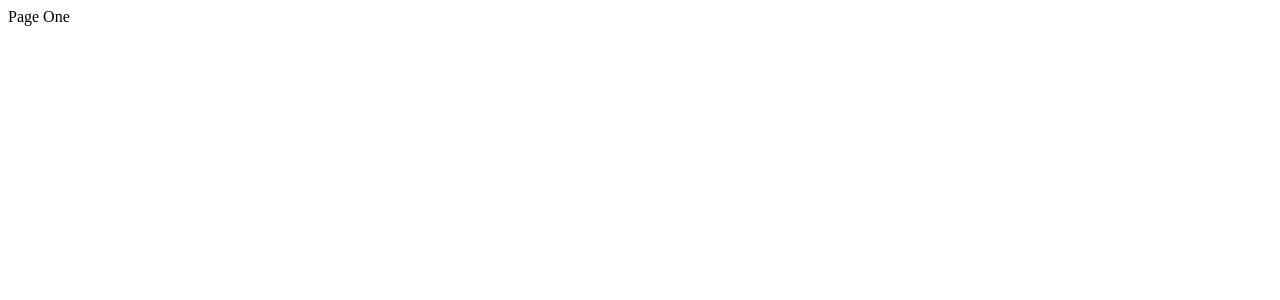
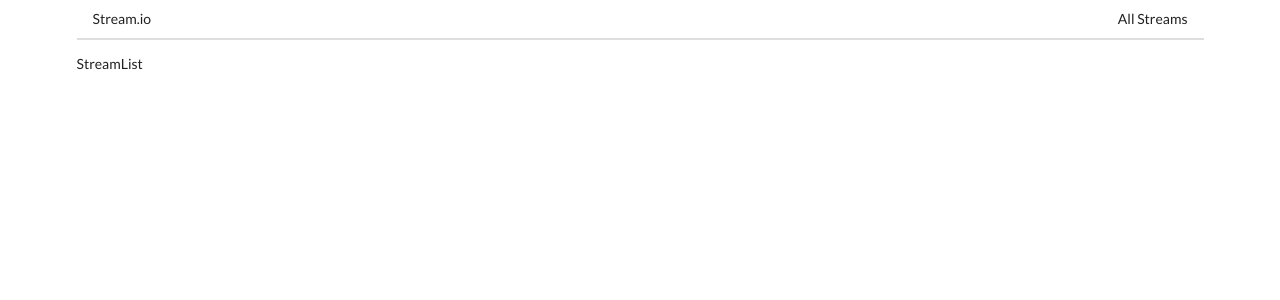
Before and after one commit to ThermoDev/Stream.io, a React (Create React App) app in the folder client/: page / in a window 1280 px wide. Shown: the top 300 px of the page. Built offline with nearby package versions, Linux system fonts and the light colour scheme.

Commit message:
Component Scaffolding

```diff
--- a/client/public/index.html
+++ b/client/public/index.html
@@ -10,6 +10,7 @@
       content="Web site created using create-react-app"
     />
     <link rel="apple-touch-icon" href="%PUBLIC_URL%/logo192.png" />
+    <link rel="stylesheet" href="https://cdnjs.cloudflare.com/ajax/libs/semantic-ui/2.4.1/semantic.min.css" />
     <!--
       manifest.json provides metadata used when your web app is installed on a
       user's mobile device or desktop. See https://developers.google.com/web/fundamentals/web-app-manifest/
--- a/client/src/components/App.js
+++ b/client/src/components/App.js
@@ -1,28 +1,23 @@
 import React from 'react';
 import { BrowserRouter, Route } from 'react-router-dom';
-
-const PageOne = () => {
-    return (
-        <div>
-            Page One
-        </div>
-    );
-};
-const PageTwo = () => {
-    return (
-        <div>
-            Page Two
-        </div>
-    );
-};
+import StreamCreate from './streams/StreamCreate';
+import StreamEdit from './streams/StreamEdit';
+import StreamDelete from './streams/StreamDelete';
+import StreamList from './streams/StreamList';
+import StreamShow from './streams/StreamShow';
+import Header from './Header';
 
 const App = () => {
     return (
-        <div>
+        <div className="ui container">
             <BrowserRouter>
+                <Header/>
                 <div>
-                    <Route path="/" exact component={PageOne} />
-                    <Route path="/pagetwo" component={PageTwo} />
+                    <Route path="/" exact component={StreamList} />
+                    <Route path="/streams/new" exact component={StreamCreate} />
+                    <Route path="/streams/edit" exact component={StreamEdit} />
+                    <Route path="/streams/delete" exact component={StreamDelete} />
+                    <Route path="/streams/show" exact component={StreamShow} />
                 </div>
             </BrowserRouter>
         </div>
--- /dev/null
+++ b/client/src/components/Header.js
@@ -0,0 +1,18 @@
+import React from 'react';
+import { Link } from 'react-router-dom';
+
+const Header = () => {
+    return (
+        <div className="ui secondary pointing menu">
+            <Link to="/" className="item">
+                Stream.io
+            </Link>
+            <div className="right menu">
+                <Link to="/" className="item">
+                    All Streams
+                </Link>
+            </div>
+        </div>
+    );
+};
+export default Header;
--- /dev/null
+++ b/client/src/components/streams/StreamCreate.js
@@ -0,0 +1,7 @@
+import React from 'react';
+
+const StreamCreate = () => {
+    return <div>StreamCreate</div>;
+};
+
+export default StreamCreate;
--- /dev/null
+++ b/client/src/components/streams/StreamDelete.js
@@ -0,0 +1,7 @@
+import React from 'react';
+
+const StreamDelete = () => {
+    return <div>StreamDelete</div>;
+};
+
+export default StreamDelete;
--- /dev/null
+++ b/client/src/components/streams/StreamEdit.js
@@ -0,0 +1,7 @@
+import React from 'react';
+
+const StreamEdit = () => {
+    return <div>StreamEdit</div>;
+};
+
+export default StreamEdit;
--- /dev/null
+++ b/client/src/components/streams/StreamList.js
@@ -0,0 +1,7 @@
+import React from 'react';
+
+const StreamList = () => {
+    return <div>StreamList</div>;
+};
+
+export default StreamList;
--- /dev/null
+++ b/client/src/components/streams/StreamShow.js
@@ -0,0 +1,7 @@
+import React from 'react';
+
+const StreamShow = () => {
+    return <div>StreamShow</div>;
+};
+
+export default StreamShow;
--- a/client/src/index.js
+++ b/client/src/index.js
@@ -3,4 +3,4 @@
 
 import App from './components/App';
 
-ReactDOM.render( <App />, document.querySelector('#root') );
+ReactDOM.render(<App />, document.querySelector('#root'));
```
